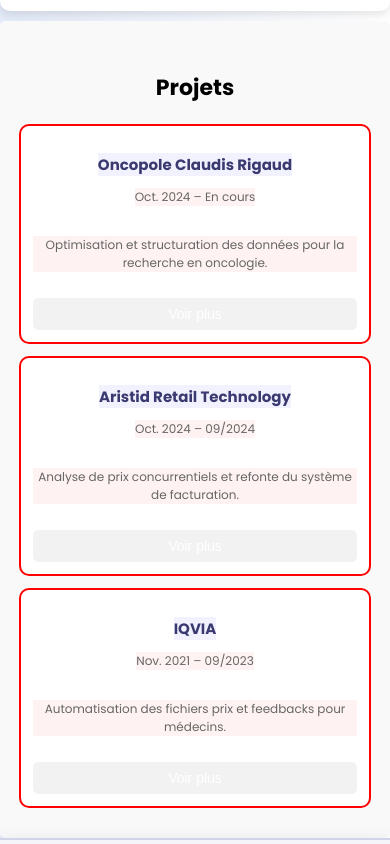
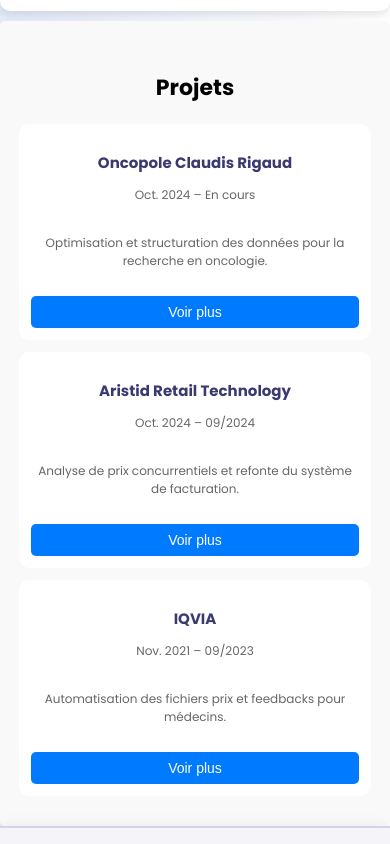
Before and after one commit to barry03/site-web, a plain HTML site: page index.html in a window 390 px wide. Shown: the part 1280-2124 px from the top of the page. Drawn offline with Linux system fonts and the light colour scheme.

Commit message:
structuration des projets sur mobile 13

```diff
--- a/style.css
+++ b/style.css
@@ -1229,7 +1229,6 @@
         width: 95%;
         margin: auto;
         padding: 12px;
-        border: 2px solid red;
         border-radius: 10px;
         background: white;
         box-sizing: border-box;
@@ -1259,34 +1258,6 @@
         flex-grow: 0 !important; /* empêche l’extension inutile */
     }
 
-    .project-card h3 { background: rgba(0,0,255,0.05); }
-    .project-date { background: rgba(0,255,0,0.05); }
-    .project-card p { background: rgba(255,0,0,0.05); }
-    .btn-project { background: rgba(0,0,0,0.05); }
-
-
-    /*
-    #projects-title {
-        font-size: 24px;
-        margin-bottom: 30px;
-    }
-    */
-    /*
-    .modal-content {
-        width: 95%;
-        padding: 20px 16px;
-        font-size: 0.95rem;
-    }
-
-    .modal-content p,
-    .modal-content ul.modal-tasks li {
-        font-size: 0.95rem;
-    }
-
-      .modal-content .close {
-        font-size: 26px;
-    }
-    */
     .modal-content {
         width: 90%;
         max-height: 90vh;
```
